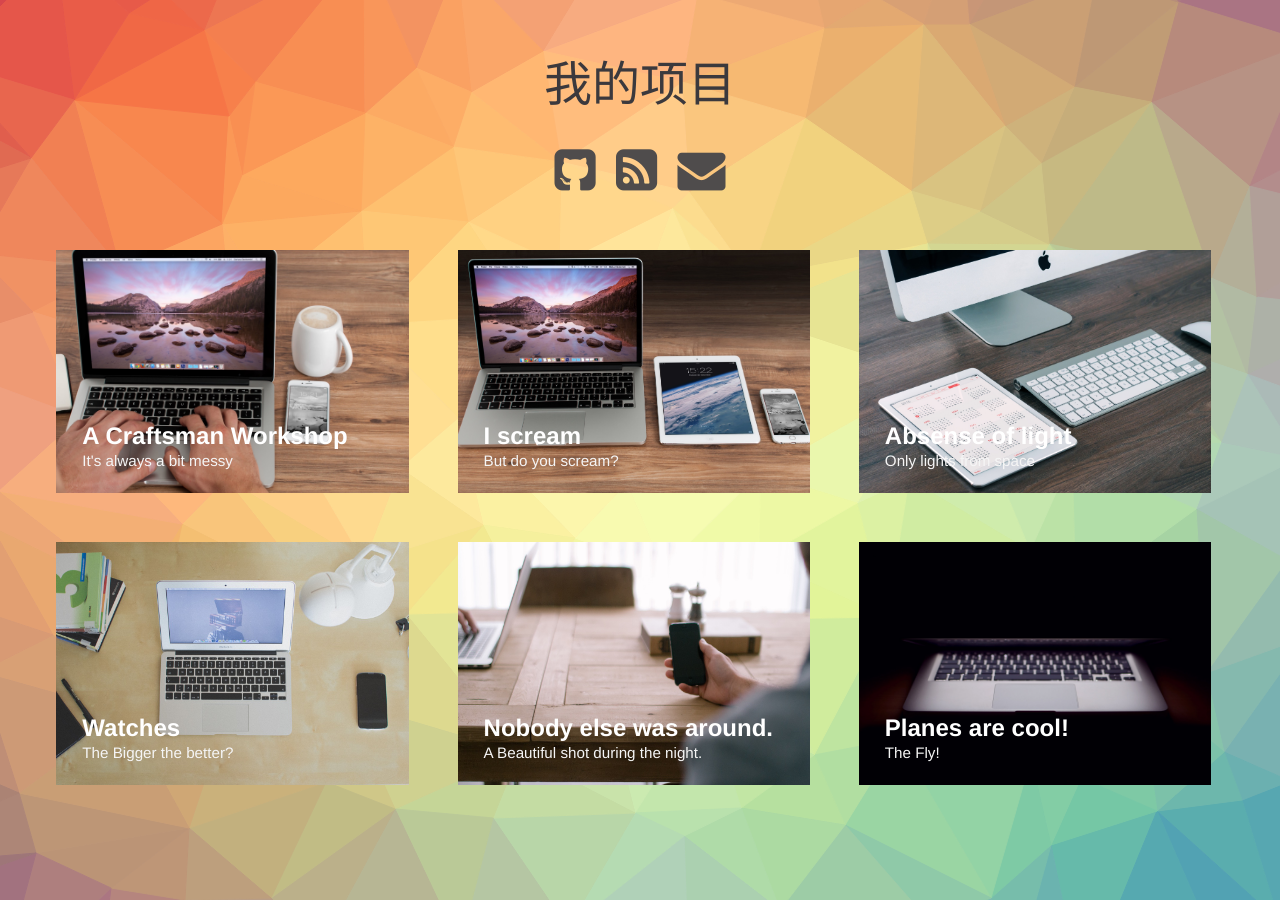
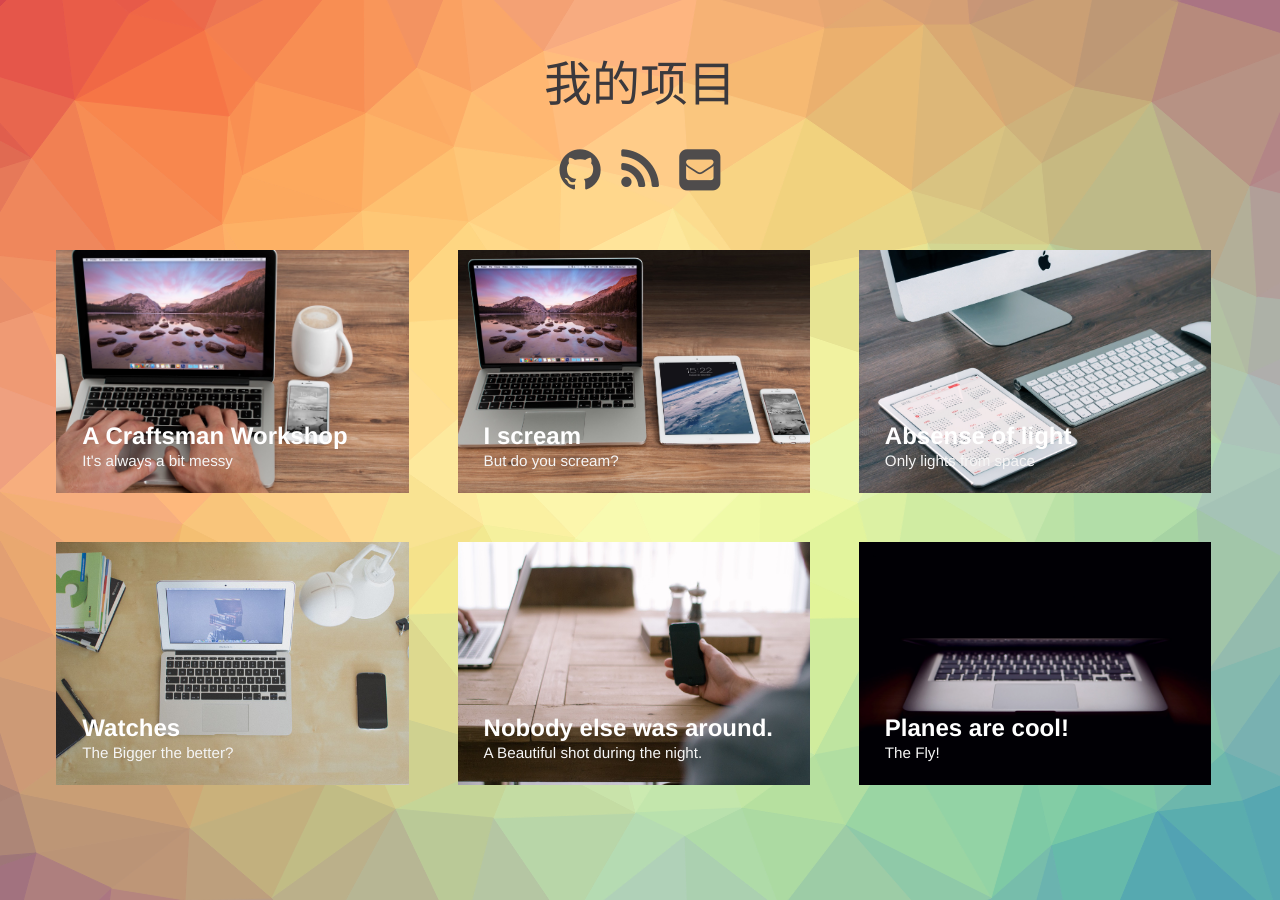
Before and after one commit to Job-Yang/JYProjects, a Jekyll site: the page built from index.html, in a window 1280 px wide. Built offline with Jekyll 4.4.1, drawn with Linux system fonts in a browser that asks for light colours.

Commit message:
修改图标样式

```diff
--- a/index.html
+++ b/index.html
@@ -30,9 +30,9 @@ layout: compress
     <header class="header">
         <h1>我的项目</h1>
         <nav class="links">
-            <a href="#"><i class="fa fa-github-square fa-3x"></i></a>
-            <a href="#"><i class="fa fa-rss-square fa-3x"></i></a>
-            <a href="#"><i class="fa fa-envelope fa-3x"></i></a>
+            <a href="#"><i class="fa fa-github fa-3x"></i></a>
+            <a href="#"><i class="fa fa-rss fa-3x"></i></a>
+            <a href="#"><i class="fa fa-envelope-square fa-3x"></i></a>
         </nav>
     </header>
     <div class="content">
```
